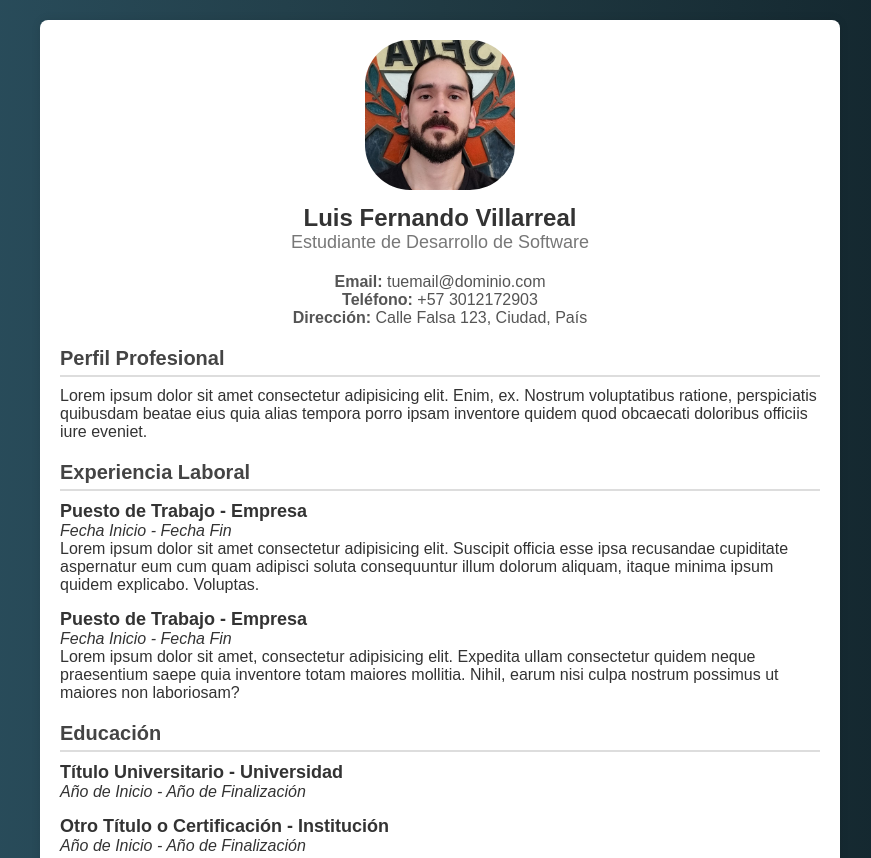
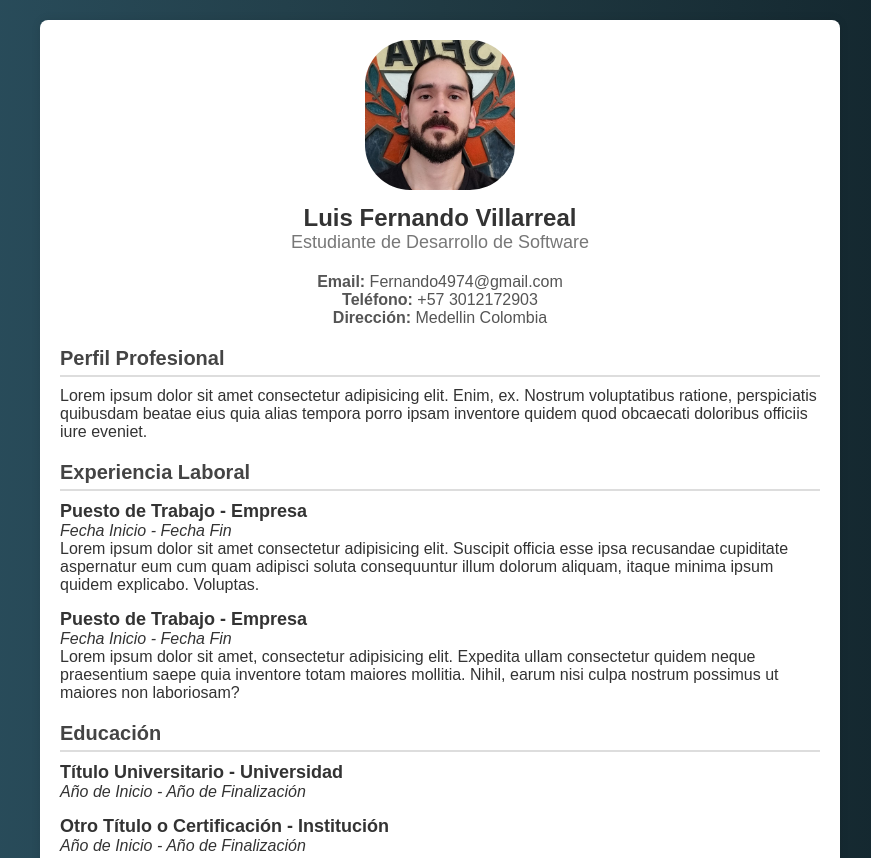
Before and after one commit to Fernando4974/-my-first-static-web-app, a website: page src/index.html in a window 1280 px wide. Shown: the top 858 px of the page, without its empty margins (200-1071 px from the left). Drawn offline with Linux system fonts and the light colour scheme.

Commit message:
Cambio de correo y direccion

```diff
--- a/src/index.html
+++ b/src/index.html
@@ -16,9 +16,9 @@
     </div>
 
     <div class="contact-info">
-        <p><strong>Email:</strong> tuemail@dominio.com</p>
+        <p><strong>Email:</strong> Fernando4974@gmail.com</p>
         <p><strong>Teléfono:</strong> +57 3012172903</p>
-        <p><strong>Dirección:</strong> Calle Falsa 123, Ciudad, País</p>
+        <p><strong>Dirección:</strong> Medellin Colombia</p>
     </div>
 
     <div class="section">
```
